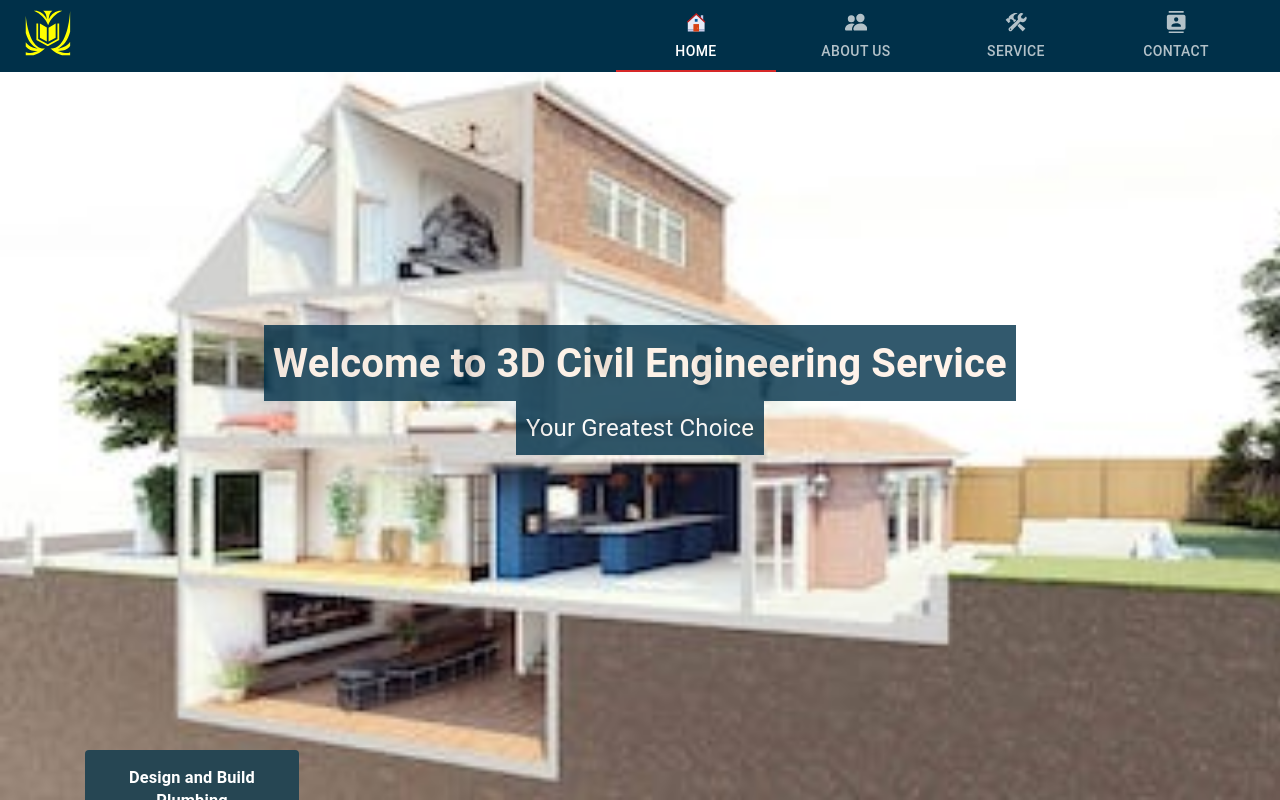
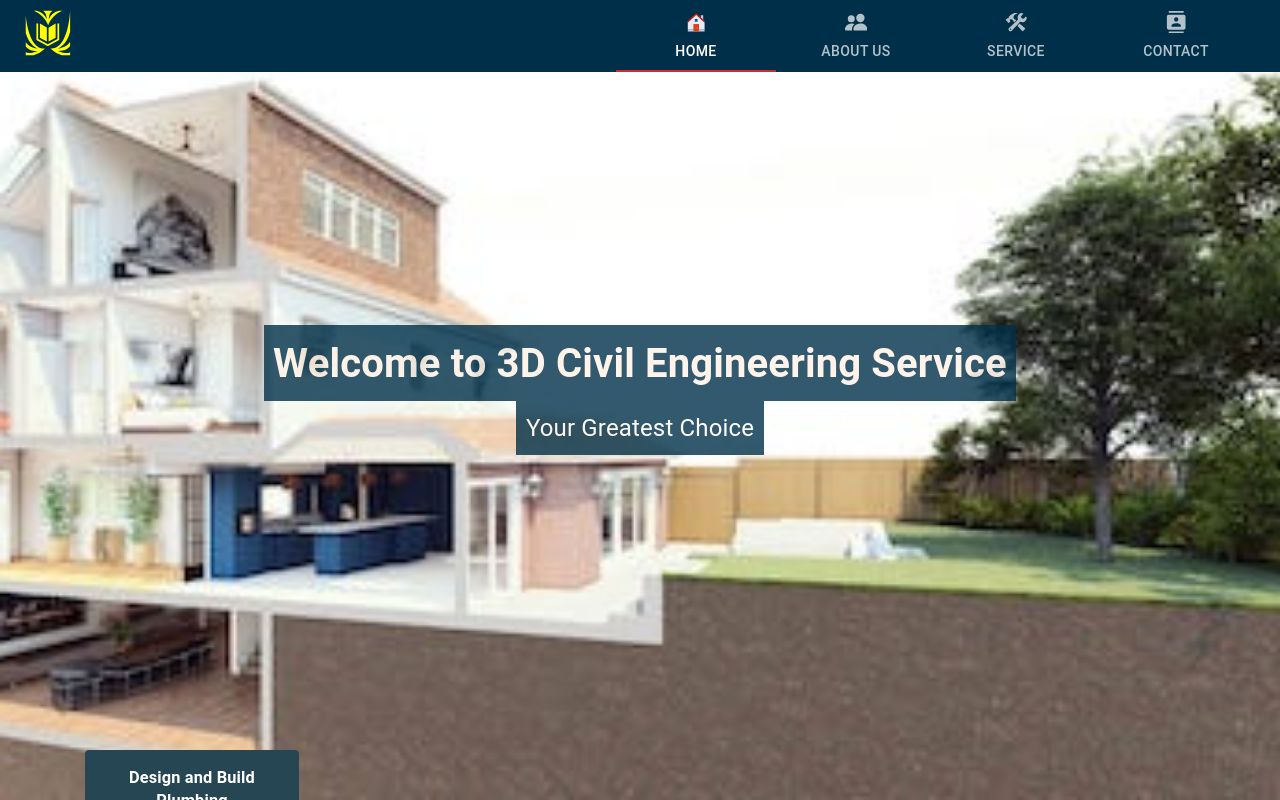
Before and after one commit to rajgthub/constructionservice, a React (Create React App) app: page / in a window 1280 px wide. Shown: the top 800 px of the page. Built offline with nearby package versions, Linux system fonts and the light colour scheme.

Commit message:
Reposition image 1

```diff
--- a/src/components/HomeBanner/HomeBanner.js
+++ b/src/components/HomeBanner/HomeBanner.js
@@ -12,7 +12,7 @@ const useStyles = makeStyles(theme => ({
     backgroundRepeat: 'no-repeat',
     backgroundAttachment: 'fixed',
     backgroundSize: 'cover',
-    backgroundPosition: 'top left',
+    backgroundPosition: '50% 50%',
     display: 'flex',
     alignItems: 'center',
     justifyContent: 'center',
```
